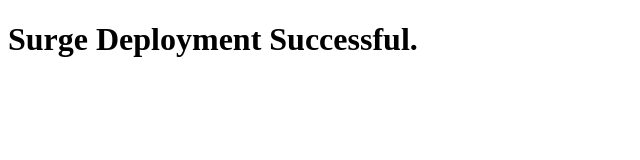
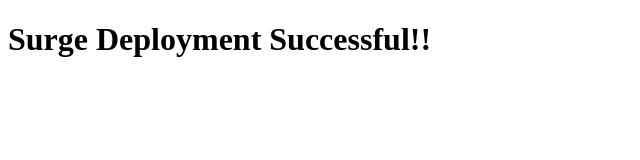
Before and after one commit to ShaikhAbdulSami/BootCamp-Setup, a plain HTML site: page index.html in a window 1280 px wide. Shown: the full height of the page, 0-640 px from the left. Drawn offline with Linux system fonts and the light colour scheme.

Commit message:
Update index.html

```diff
--- a/index.html
+++ b/index.html
@@ -6,6 +6,6 @@
     <title>Hello World</title>
 </head>
 <body>
-    <h1>Surge Deployment Successful.</h1>
+    <h1>Surge Deployment Successful!!</h1>
 </body>
 </html>
```
